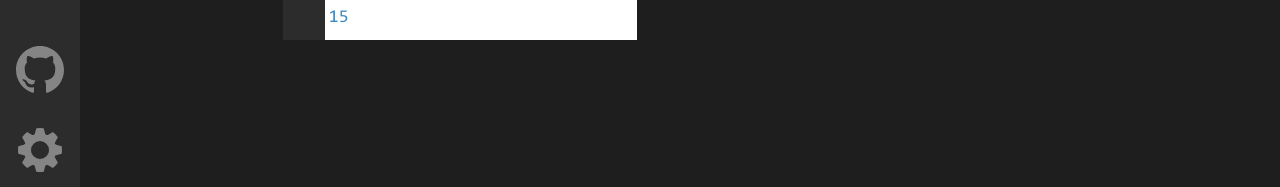
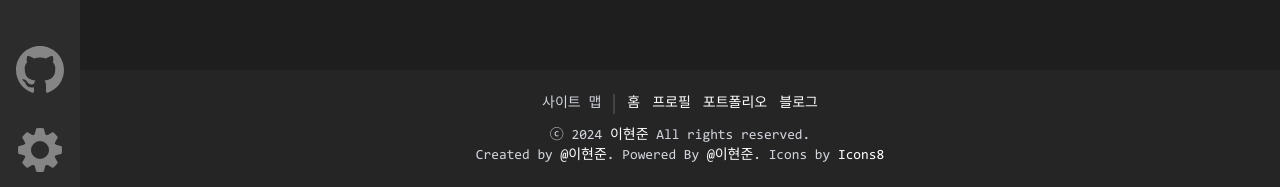
Before and after one commit to hyeonjun-L/leehyeonjun, a Next.js app: page / in a window 1280 px wide. Shown: the part 610-797 px from the top of the page. Built offline with nearby package versions, Linux system fonts and the light colour scheme; no server answers; a small style sheet from the web is missing.

Commit message:
feat: footer 구현

```diff
--- /dev/null
+++ b/src/app/_components/Footer.tsx
@@ -0,0 +1,27 @@
+import Link from 'next/link';
+
+const Footer = () => {
+  return (
+    <footer className="flex flex-col items-center bg-dark-anchor-bg py-6 text-sm">
+      <nav className="mb-3 flex gap-3">
+        <p>사이트 맵</p>
+        <span className="h-full border border-solid border-dark-line" />
+        <Link href="/">홈</Link>
+        <Link href="/profile">프로필</Link>
+        <Link href="/portfolio">포트폴리오</Link>
+        <Link href="/blog">블로그</Link>
+      </nav>
+      <p>
+        ⓒ 2024 <Link href="https://github.com/hyeonjun-L">이현준</Link> All
+        rights reserved.
+      </p>
+      <p>
+        Created by <Link href="https://leehyeonjun.com/">@이현준</Link>. Powered
+        By <Link href="https://github.com/hyeonjun-L/leehyeonjun">@이현준</Link>
+        . Icons by <Link href="https://icons8.kr/license">Icons8</Link>
+      </p>
+    </footer>
+  );
+};
+
+export default Footer;
--- a/src/app/layout.tsx
+++ b/src/app/layout.tsx
@@ -9,6 +9,7 @@ import RouterNav from './_components/RouterNav';
 import WebVitals from './_components/WebVitals';
 import { AnchorViewProvider } from './Provider';
 import type { Metadata } from 'next';
+import Footer from './_components/Footer';
 
 const consola = localFont({
   src: './fonts/CONSOLA.ttf',
@@ -53,6 +54,7 @@ export default function RootLayout({
             <RouterNav />
             {children}
             {settingModal}
+            <Footer />
           </main>
           <AnchorNavButton />
           {process.env.NODE_ENV === 'development' && <WebVitals />}
--- a/src/app/profile/_components/Certifications.tsx
+++ b/src/app/profile/_components/Certifications.tsx
@@ -1,6 +1,6 @@
 const Certifications = () => {
   return (
-    <section className="mt-14 flex flex-col gap-5">
+    <section className="my-14 flex flex-col gap-5">
       <h2 className="text-4xl font-semibold">자격증</h2>
       <div className="flex items-end gap-1">
         <h3 className="text-2xl">네트워크 관리사 2급</h3>
```
